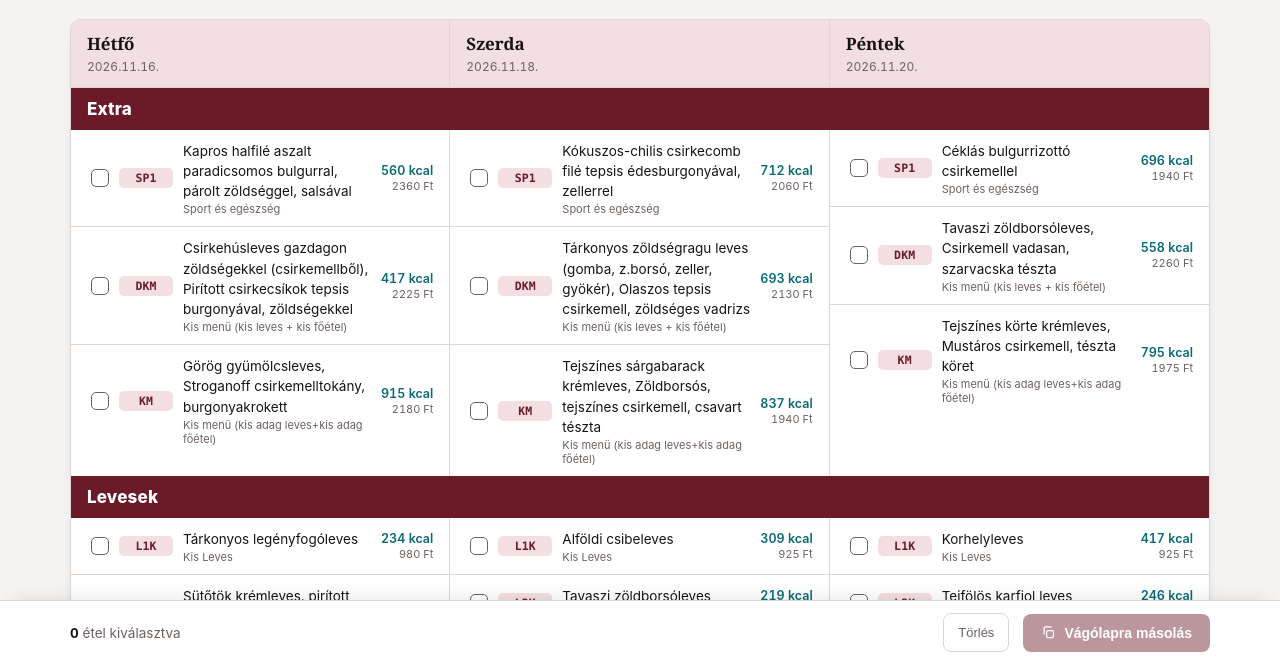
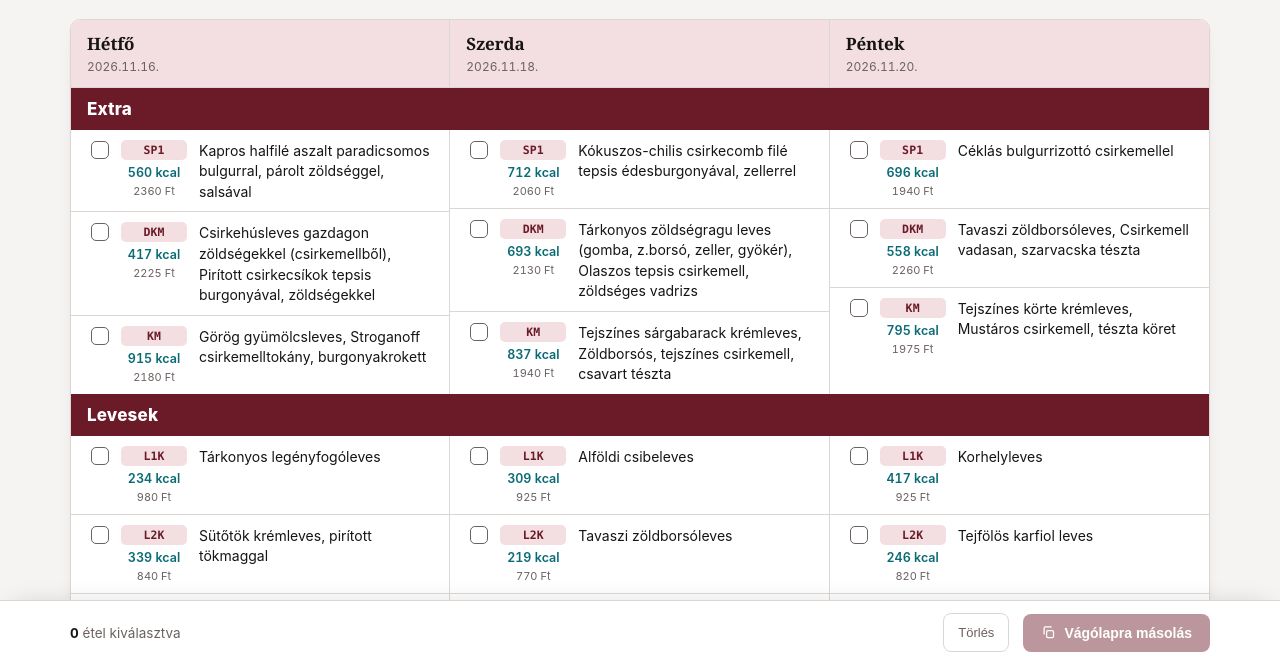
Before and after one commit to lbiri84/interfood-menu, a plain HTML site: page index.html in a window 1280 px wide. Shown: the part 136-798 px from the top of the page. Drawn offline with Linux system fonts and the light colour scheme.

Commit message:
Elrendezés: kalória és ár a kód alatt, kategórianév elhagyva
Co-Authored-By: Claude Sonnet 5.5 <noreply@anthropic.com>
Claude-Session: https://claude.ai/code/session_01H1wmoTN1CaEa34UAzsNHbj

```diff
--- a/index.html
+++ b/index.html
@@ -262,9 +262,9 @@
 
   .food-row {
     display: grid;
-    grid-template-columns: 22px 54px 1fr auto;
-    gap: 10px;
-    align-items: center;
+    grid-template-columns: 22px 66px 1fr;
+    gap: 12px;
+    align-items: start;
     padding: 10px 16px;
     border-bottom: 1px solid var(--line);
     cursor: pointer;
@@ -300,6 +300,16 @@
   input.chk:checked::after { background: var(--accent-ink); }
   input.chk:focus-visible { outline: 2px solid var(--accent); outline-offset: 2px; }
 
+  .code-col {
+    display: flex;
+    flex-direction: column;
+    align-items: stretch;
+    gap: 3px;
+    text-align: center;
+    font-variant-numeric: tabular-nums;
+  }
+  .code-col .kcal { margin-top: 2px; }
+  input.chk { margin-top: 1px; }
   .code {
     font-family: ui-monospace, "SF Mono", Menlo, Consolas, monospace;
     font-size: 11.5px;
@@ -314,8 +324,8 @@
 
   .name-wrap { min-width: 0; }
   .name {
-    font-size: 13.5px;
-    line-height: 1.35;
+    font-size: 14px;
+    line-height: 1.4;
   }
   .cat {
     font-size: 11px;
@@ -516,9 +526,8 @@
 
     row.innerHTML =
       "<input class=\"chk\" type=\"checkbox\"" + checkedAttr + " id=\"" + id + "\" data-code=\"" + esc(it.code) + "\" data-day=\"" + esc(day.key) + "\" data-daylabel=\"" + esc(day.label) + "\">" +
-      "<span class=\"code\">" + esc(it.code) + "</span>" +
-      "<span class=\"name-wrap\"><span class=\"name\">" + esc(it.name) + "</span><div class=\"cat\">" + esc(it.cat) + "</div></span>" +
-      "<span class=\"meta\">" + kcalHtml + "<div class=\"price\">" + esc(it.price) + "</div></span>";
+      "<span class=\"code-col\"><span class=\"code\">" + esc(it.code) + "</span>" + kcalHtml + "<div class=\"price\">" + esc(it.price) + "</div></span>" +
+      "<span class=\"name-wrap\"><span class=\"name\">" + esc(it.name) + "</span></span>";
 
     return row;
   }
```
